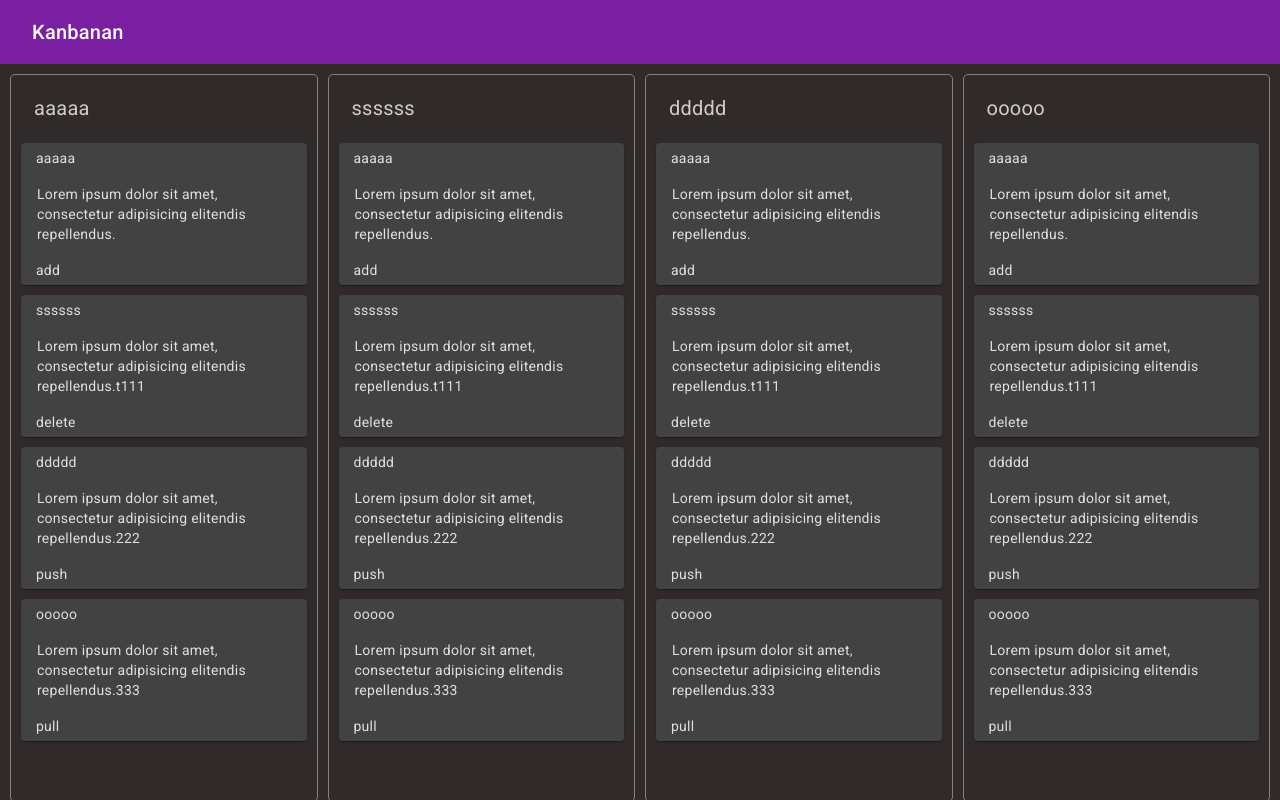
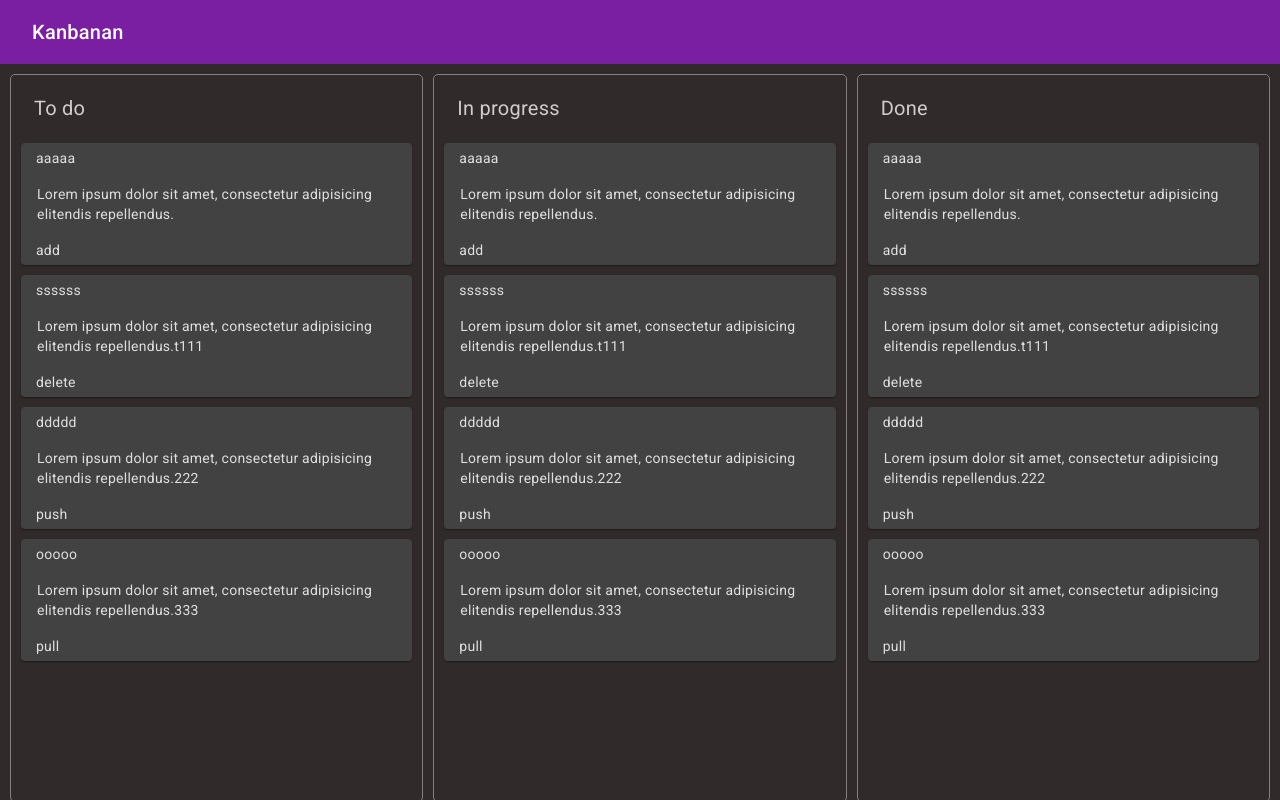
Before and after one commit to Evgenii2104/Kanbanan, an Angular app: page /system in a window 1280 px wide. Built offline with nearby package versions, Linux system fonts and the light colour scheme; data requests are answered from the project's data file.

Commit message:
добавление олонок с серверa

```diff
--- a/package.json
+++ b/package.json
@@ -6,7 +6,9 @@
     "start": "ng serve",
     "build": "ng build",
     "watch": "ng build --watch --configuration development",
-    "test": "ng test"
+    "test": "ng test",
+    "server": "json-server --watch db.json --port 3000",
+    "dev": "concurrently --kill-others \"npm run start\" \"npm run server\""
   },
   "private": true,
   "dependencies": {
@@ -29,6 +31,7 @@
     "@angular/cli": "~16.0.3",
     "@angular/compiler-cli": "^16.0.0",
     "@types/jasmine": "~4.3.0",
+    "concurrently": "^8.2.2",
     "jasmine-core": "~4.6.0",
     "karma": "~6.4.0",
     "karma-chrome-launcher": "~3.2.0",
--- a/src/app/app.module.ts
+++ b/src/app/app.module.ts
@@ -6,6 +6,7 @@ import { AppComponent } from './app.component';
 import { BrowserAnimationsModule } from '@angular/platform-browser/animations';
 import {SystemModule} from "./system/system.module";
 import {HttpClientModule} from "@angular/common/http";
+import {ColumnsService} from "./core/services/columns.service";
 
 @NgModule({
   declarations: [
@@ -18,7 +19,7 @@ import {HttpClientModule} from "@angular/common/http";
     SystemModule,
     HttpClientModule
   ],
-  providers: [],
+  providers: [ColumnsService],
   bootstrap: [AppComponent]
 })
 export class AppModule { }
--- a/src/app/core/interfaces/column.interface.ts
+++ b/src/app/core/interfaces/column.interface.ts
@@ -1,4 +1,4 @@
 export interface ColumnInterface {
-  title: string,
+  title: string
   //column: string
 }
--- /dev/null
+++ b/src/app/core/services/columns.service.ts
@@ -0,0 +1,12 @@
+import {Injectable} from "@angular/core";
+import {HttpClient} from "@angular/common/http";
+
+@Injectable()
+export class ColumnsService{
+  constructor(private http: HttpClient) {
+  }
+
+  getAll() {
+    return this.http.get('http://localhost:3000/columns')
+  }
+}
--- a/src/app/system/board/board.component.ts
+++ b/src/app/system/board/board.component.ts
@@ -1,5 +1,6 @@
-import {Component, Input} from "@angular/core";
+import {Component, Input, OnInit} from "@angular/core";
 import {ColumnInterface} from "../../core/interfaces/column.interface";
+import {ColumnsService} from "../../core/services/columns.service";
 
 
 @Component({
@@ -8,9 +9,16 @@ import {ColumnInterface} from "../../core/interfaces/column.interface";
   styleUrls: ['board.component.scss']
 })
 
-export class BoardComponent {
+export class BoardComponent implements OnInit{
 
   @Input() columns: ColumnInterface[]
 
-  constructor() {}
+  constructor(private columnsService: ColumnsService) {
+  }
+
+  ngOnInit() {
+    this.columnsService.getAll().subscribe((response: any) => {
+      this.columns = response
+    })
+  }
 }
--- a/src/app/system/system.component.ts
+++ b/src/app/system/system.component.ts
@@ -1,5 +1,6 @@
-import {Component} from "@angular/core";
+import {Component, OnInit} from "@angular/core";
 import {ColumnInterface} from "../core/interfaces/column.interface";
+import {ColumnsService} from "../core/services/columns.service";
 
 
 @Component({
@@ -16,4 +17,5 @@ export class SystemComponent {
     {title: 'ddddd'},
     {title: 'ooooo'}
   ]
+
 }
```
Also changed, not shown: 1 other file (tests, documents, lock files or other folders).
